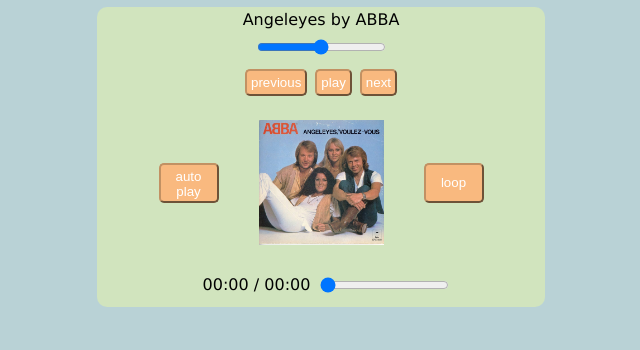
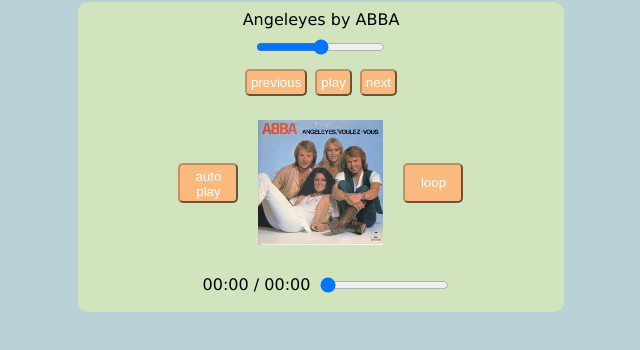
Before and after one commit to avsroses/Audio-Player, a plain HTML site: page index.html in a window 1280 px wide. Shown: the part 248-598 px from the top of the page, without its empty margins (319-959 px from the left). Drawn offline with Linux system fonts and the light colour scheme.

Commit message:
documentation and styling

```diff
--- a/index.html
+++ b/index.html
@@ -19,7 +19,7 @@
     <div draggable="false" class="vertical-container" id="main-container">
 
         <!-- Audio player title -->
-        <h1 id="title">𐙚⋆ . ˚ Audio Player 𓈒ㅤׂ 𝜗𝜚</h1>
+        <h1 id="title">𐙚  ⋆ . ˚ Audio Player 𓈒ㅤׂ 𝜗𝜚</h1>
 
         <!-- Audio player container -->
         <div draggable="true" class="vertical-container" id="audio-container">
@@ -45,7 +45,7 @@
                 <!-- Image cover -->
                  <div class="container">
                     <button id="auto-play" class="play-options">auto play</button>
-                    <img id="cover-image" src="assets/images/Angeleyes.jpg">
+                    <img id="cover-image" src="assets/images/Angeleyes.jpg" alt="">
                     <button id="loop" class="play-options">loop</button>
                  </div>
             </div>
--- a/style/style.css
+++ b/style/style.css
@@ -16,6 +16,11 @@ button {
     color: white;
     padding: 4px;
     margin: 4px;
+}
+
+/* Changes color of button to show mouse is over it */
+button:hover {
+    background-color: #EAA239;
 }
 
 /* Display items with flex and center horizontally and vertically */
@@ -38,14 +43,14 @@ button {
     justify-content: space-evenly;
 }
 
+/* Spaces buttons either side of cover image */
 .play-options{
     width: 60px;
     height: 40px;
-    margin: 40px;
+    margin-left: 20px;
+    margin-right: 20px;
 }
 
-.play-options:hover{background-color: #EAA239;}
-/* .play-options:focus{background-color: #FFE4A1; color: rgb(78, 78, 78);} */
 
 #main-container {
     width: 100vw;
@@ -55,8 +60,8 @@ button {
 
 /* Styles for the audio container*/
 #audio-container {
-    height: 300px;
-    width: 35%;
+    height: 310px;
+    width: 38%;
     margin-top: 10px;
     background-color: #d1e4be;
     border-radius: 10px;
```
Also changed, not shown: 1 other file.
